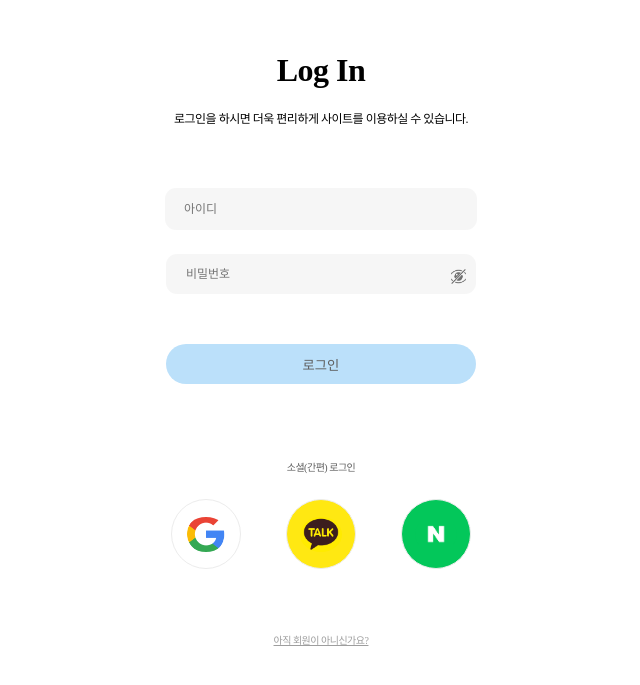
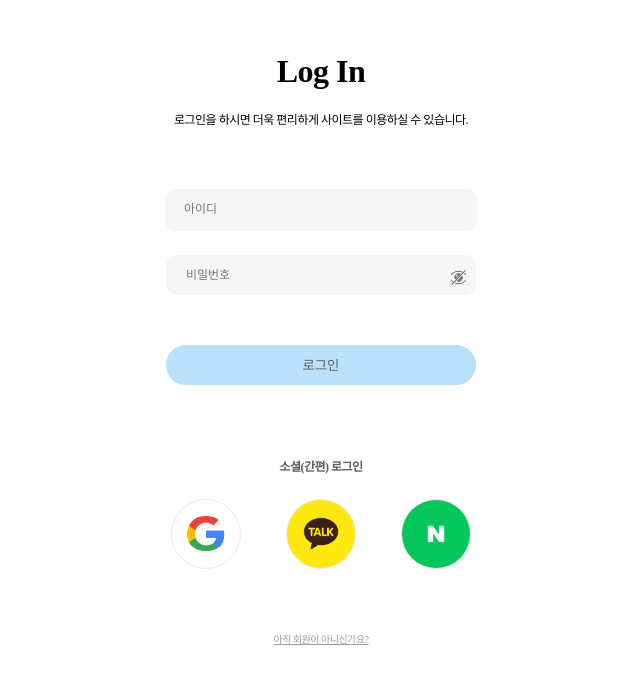
Before and after one commit to form-maker/FFF-FE, a React (Create React App) app: page /login in a window 1280 px wide. Shown: the part 175-860 px from the top of the page, without its empty margins (319-959 px from the left). Built offline with nearby package versions, Linux system fonts and the light colour scheme; no server answers.

Commit message:
fix: 소셜로그인 URL수정

```diff
--- a/src/components/login/LoginScreen.jsx
+++ b/src/components/login/LoginScreen.jsx
@@ -5,11 +5,12 @@ import { baseURLApi } from "../../core/api";
 import { Link } from "react-router-dom";
 import fonts from "../../styles/fonts";
 import Google from "./outh/Google";
-import { CLIENT_ID_G,REDIRECT_URI_G } from "../../constants/env";
-
-
-export const CLIENT_ID = process.env.REACT_APP_CLIENT_ID;
-export const REDIRECT_URI = process.env.REACT_APP_REDIRECT_URI;
+import {
+  CLIENT_ID,
+  REDIRECT_URI,
+  CLIENT_ID_G,
+  REDIRECT_URI_G,
+} from "../../constants/env";
 
 const KAKAO_AUTH_URL = `https://kauth.kakao.com/oauth/authorize?client_id=${CLIENT_ID}&redirect_uri=${REDIRECT_URI}&response_type=code`;
 const GOOGLE_AUTH_URL = `https://accounts.google.com/o/oauth2/auth?client_id=${CLIENT_ID_G}&redirect_uri=${REDIRECT_URI_G}&response_type=code&scope=https://www.googleapis.com/auth/drive.metadata.readonly`;
@@ -286,6 +287,10 @@ const SnsTitle = styled.div`
   align-items: center;
   justify-content: center;
   ${fonts.Body2}
+  font-weight: 600;
+  font-size: 12px;
+  line-height: 14px;
+
   margin-bottom: 25px;
 `;
 
--- a/src/constants/env.js
+++ b/src/constants/env.js
@@ -3,3 +3,5 @@ export const SERVER_URL_API = process.env.REACT_APP_SERVER + "api";
 export const CLIENT_ID_G = process.env.REACT_APP_CLIENT_ID_G;
 export const REDIRECT_URI_G = process.env.REDIRECT_URI_G;
 export const CLIENT_SECRET_G = process.env.REACT_APP_CLIENT_SECRET_G;
+export const CLIENT_ID = process.env.REACT_APP_CLIENT_ID;
+export const REDIRECT_URI = process.env.REACT_APP_REDIRECT_URI;
```
